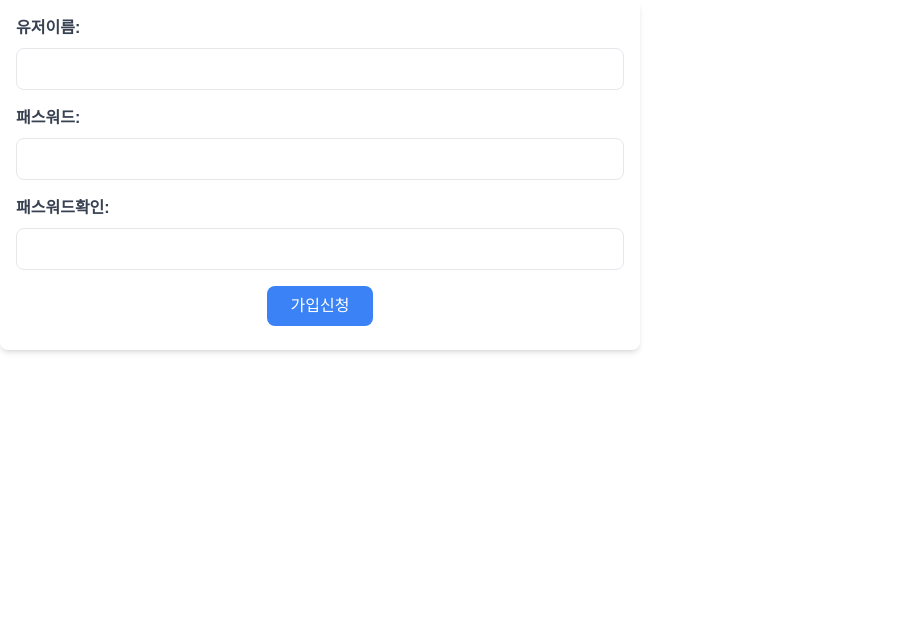
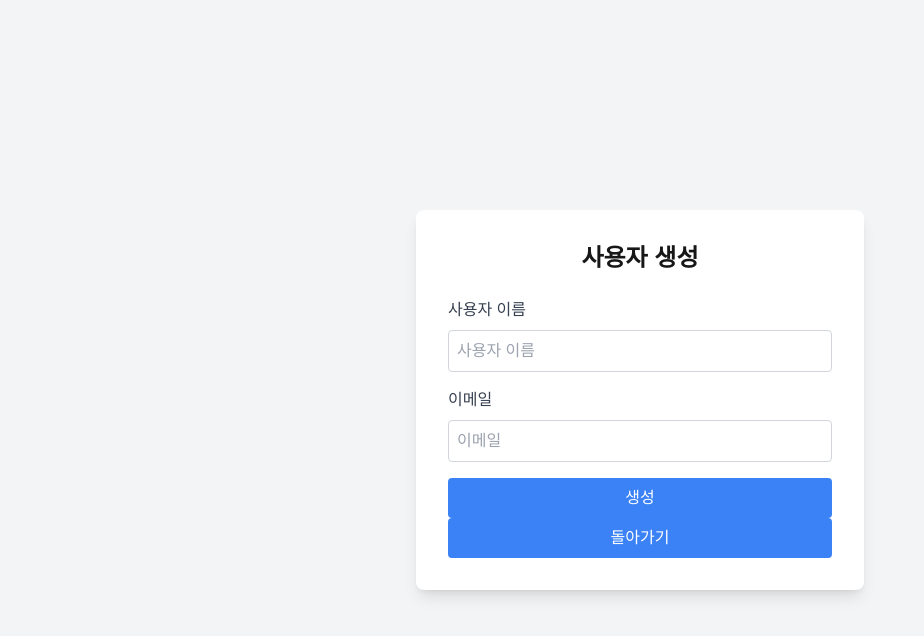
Before and after one commit to mintonofall/mintonofall2025, a Next.js app: page /createUser in a window 1280 px wide. Shown: the top 636 px of the page, without its empty margins (0-924 px from the left). Built offline with nearby package versions, Linux system fonts and the light colour scheme.

Commit message:
사용자 생성 페이지에 상태 관리 추가 및 입력 필드 개선, 로딩 컴포넌트 추가

```diff
--- a/app/createUser/page.tsx
+++ b/app/createUser/page.tsx
@@ -1,56 +1,64 @@
 "use client";
+import { useState, useEffect, Suspense } from "react";
 import { useSearchParams } from "next/navigation";
-import handleSignUp from "./action";
+import handleUserCreate from "./action";
 import { useActionState } from "react";
+import Link from "next/link";
 
 export default function CreateUser() {
-    const params = useSearchParams();
-    console.log(params);
-    const [state, action] = useActionState(handleSignUp, null);
+    const [, action] = useActionState(handleUserCreate, null);
+    const searchParams = useSearchParams();
+    const [userName, setUserName] = useState("");
+    const [email, setEmail] = useState("");
+
+    useEffect(() => {
+        const name = searchParams.get("name");
+        const mail = searchParams.get("email");
+        if (name) setUserName(name);
+        if (mail) setEmail(mail);
+    }, [searchParams]);
+
     return (
-        <form action={action} className="flex flex-col items-center max-w-screen-sm p-4 bg-white shadow-md rounded-lg">
-            <div className="mb-4 w-full">
-                <label htmlFor="username" className="block text-gray-700 font-bold mb-2">
-                    유저이름:
+        <Suspense fallback={<div>Loading...</div>}>
+            <div className="flex justify-center items-center min-h-screen bg-gray-100">
+                <div className="bg-white p-8 rounded-lg shadow-lg w-full max-w-md">
+                    <h2 className="text-2xl font-bold mb-6 text-center">사용자 생성</h2>
+                    <form action={action} className="flex flex-col">
+                        <label htmlFor="userName" className="mb-2 text-gray-700">
+                            사용자 이름
                         </label>
                         <input
                             type="text"
-                    id="username"
-                    name="username"
-                    className="w-full px-3 py-2 border rounded-lg focus:outline-none focus:ring-2 focus:ring-blue-500"
+                            id="userName"
+                            placeholder="사용자 이름"
+                            name="userName"
+                            value={userName}
+                            onChange={(e) => setUserName(e.target.value)}
+                            className="mb-4 p-2 border border-gray-300 rounded"
                         />
-            </div>
-            <div className="mb-4 w-full">
-                <label htmlFor="password" className="block text-gray-700 font-bold mb-2">
-                    패스워드:
+                        <label htmlFor="email" className="mb-2 text-gray-700">
+                            이메일
                         </label>
                         <input
-                    type="password"
-                    id="password"
-                    name="password"
-                    required
-                    className="w-full px-3 py-2 border rounded-lg focus:outline-none focus:ring-2 focus:ring-blue-500"
+                            type="email"
+                            id="email"
+                            placeholder="이메일"
+                            name="email"
+                            value={email}
+                            onChange={(e) => setEmail(e.target.value)}
+                            className="mb-4 p-2 border border-gray-300 rounded"
                         />
+                        <button type="submit" className="bg-blue-500 text-white p-2 rounded hover:bg-blue-600">
+                            생성
+                        </button>
+                        <Link href="/home">
+                            <div className="bg-blue-500 text-center text-white p-2 rounded hover:bg-blue-600">
+                                돌아가기
                             </div>
-            <div className="mb-4 w-full">
-                <label htmlFor="passwordconfirm" className="block text-gray-700 font-bold mb-2">
-                    패스워드확인:
-                </label>
-                <input
-                    type="password"
-                    id="passwordconfirm"
-                    name="passwordconfirm"
-                    required
-                    className="w-full px-3 py-2 border rounded-lg focus:outline-none focus:ring-2 focus:ring-blue-500"
-                />
+                        </Link>
+                    </form>
                 </div>
-            <button
-                className="px-6 py-2 bg-blue-500 text-white rounded-lg hover:bg-blue-600 focus:outline-none focus:ring-2 focus:ring-blue-500"
-                type="submit"
-            >
-                가입신청
-            </button>
-            <span className="text-red-500 mt-2">{state?.error ?? ""}</span>
-        </form>
+            </div>
+        </Suspense>
     );
 }
```
Lines whose indentation alone changed are shown as unchanged.
